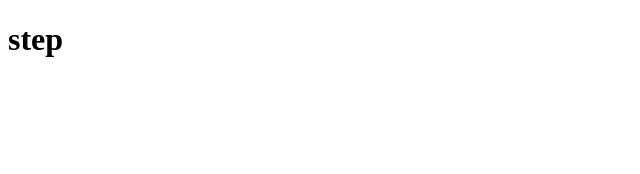
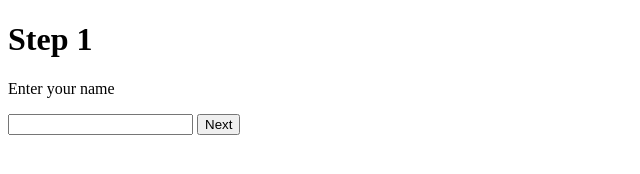
Before and after one commit to LIM-DONGJIN/KDT_PERSONAL, a plain HTML site: page index.html in a window 1280 px wide. Shown: the whole page, without its empty margins (0-640 px from the left). Drawn offline with Linux system fonts and the light colour scheme.

Commit message:
modify index.html

```diff
--- a/index.html
+++ b/index.html
@@ -8,8 +8,12 @@
 </head>
 <body>
     <div>
-        <h1>step</h1>
+        <h1>Step 1</h1>
+        <p>Enter your name</p>
+        <form action="step02.php" method="post">
+            <input type="text" name="name" id="name">
+            <input type="submit" value="Next">
+        </form>
     </div>
-
 </body>
 </html>
```
